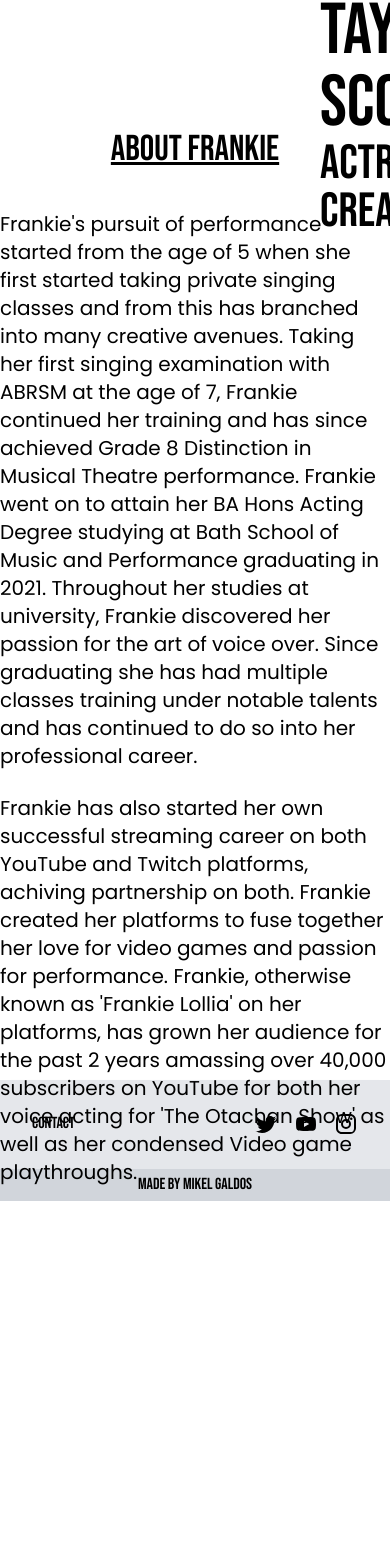
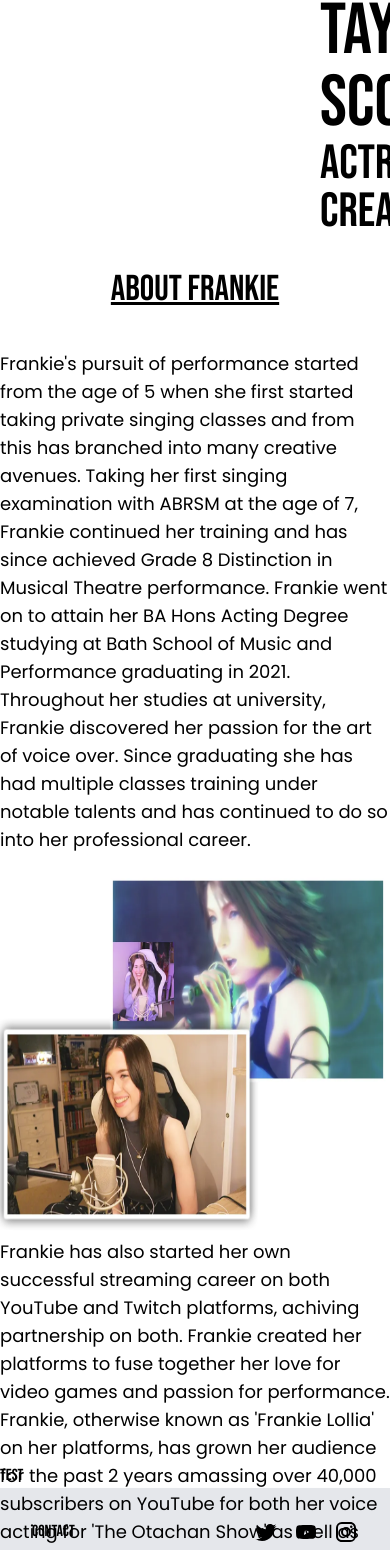
Before and after one commit to MikelGV/Learn, a Next.js app in the folder learn-tailwind/: page / in a window 390 px wide. Shown: the part 150-1700 px from the top of the page. Before the commit the page ends 1351 px from the top, so only its background shows below. Built offline with nearby package versions, Linux system fonts and the light colour scheme.

Commit message:
frankie streams image added to index

```diff
--- a/learn-tailwind/pages/index.tsx
+++ b/learn-tailwind/pages/index.tsx
@@ -30,7 +30,7 @@ export default function Home() {
       </div> */}
 
       <div className='font-bebasneue'>
-        <div id='index' className='flex items-center'>
+        <div id='index' className='flex items-center mb-96'>
           <div className='mx-80'>
             <h1 className='text-7xl'>FRANKIE TAYLOR SCOTT</h1>
             <h2 className='text-5xl'>Actress | Creator</h2>
@@ -39,17 +39,18 @@ export default function Home() {
             <img src="/images/Frankie.png" alt="" />
           </div>
         </div>
-        <div id='About' className='flex items-center justify-center h-screen'>
-          <div className='text-center'>
+        <div id='About' className='flex items-center justify-center h-screen space-x-4'>
+          <div className='text-center mb-60'>
             <h2 className='text-4xl underline mb-10'>About Frankie</h2>
-            <p className='max-w-xl text-left text-xl mb-6 font-poppins'>
+            <p className='text-left text-lg font-poppins max-w-4xl'>
               Frankie's pursuit of performance started from the age of 5 when she first started taking private singing classes and from this has branched into many creative avenues.
               Taking her first singing examination with ABRSM at the age of 7,
               Frankie continued her training and has since achieved Grade 8 Distinction in Musical Theatre performance. Frankie went on to attain her BA Hons Acting Degree studying at Bath School of Music and Performance graduating in 2021.
               Throughout her studies at university, Frankie discovered her passion for the art of voice over.
               Since graduating she has had multiple classes training under notable talents and has continued to do so into her professional career.
             </p>
-            <p className='max-w-lg text-left text-xl font-poppins'>
+            <img className='block mx-auto h-96 sm:shrink-0' src="/images/frankiestream.png" alt="" />
+            <p className='max-w-4xl text-left text-lg font-poppins'>
             Frankie has also started her own successful streaming career on both YouTube and Twitch platforms,
             achiving partnership on both. Frankie created her platforms to fuse together her love for video games and passion for performance.
             Frankie, otherwise known as 'Frankie Lollia' on her platforms,
@@ -57,6 +58,7 @@ export default function Home() {
             </p>
           </div>
         </div>
+        <div>test</div>
       </div>
 
     </Layout>
```
